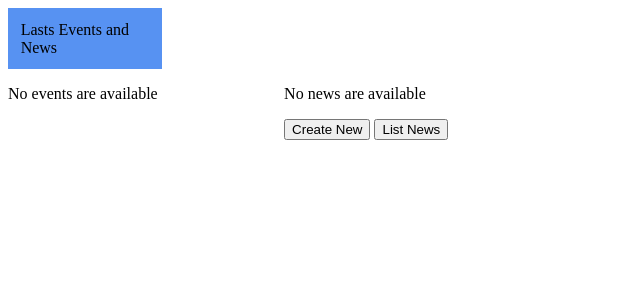
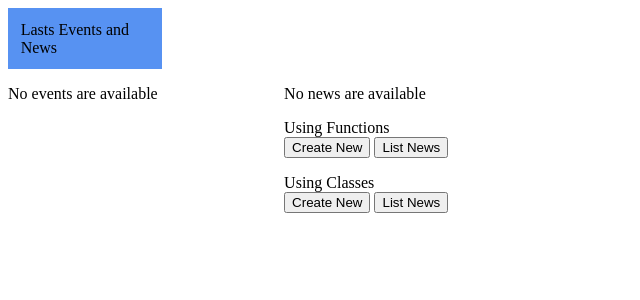
Before and after one commit to alesualam/Gymkana-formacion-Django, a Django app: page / in a window 1280 px wide. Shown: the top 300 px of the page, without its empty margins (0-640 px from the left). Run offline with Django 3.2, Linux system fonts and the light colour scheme; data that the repository does not hold is empty.

Commit message:
Creation listing view based classes

```diff
--- a/mysite/baseItems/models.py
+++ b/mysite/baseItems/models.py
@@ -30,4 +30,7 @@ class Event(BaseItems):
 
 @receiver(post_delete, sender=New)
 def delete_img(sender, **kwargs):
-    os.remove(kwargs.get('instance').image.path)
+    try:
+        os.remove(kwargs.get('instance').image.path)
+    except OSError:
+        pass
--- a/mysite/baseItems/templates/baseItems/index.html
+++ b/mysite/baseItems/templates/baseItems/index.html
@@ -28,7 +28,17 @@
         {% else %}
             <p>No news are available</p>
         {% endif %}
-        <a href="{% url 'baseItems:createNew' %}"><button type="button">Create New</button></a>
-        <a href="{% url 'baseItems:news' %}"><button type="button">List News</button></a>
+        <p>
+            Using Functions
+            <br/>
+            <a href="{% url 'baseItems:createNew' %}"><button type="button">Create New</button></a>
+            <a href="{% url 'baseItems:news' %}"><button type="button">List News</button></a>
+        </p>
+        <p>
+            Using Classes
+            <br/>
+            <a href="{% url 'baseItems:createNewClass' %}"><button type="button">Create New</button></a>
+            <a href="{% url 'baseItems:newsClass' %}"><button type="button">List News</button></a>
+        </p>
     </div>
 {% endblock %}
--- a/mysite/baseItems/urls.py
+++ b/mysite/baseItems/urls.py
@@ -10,4 +10,6 @@ urlpatterns = [
     url(r'^v1/new/create/$', views.new_create_v1, name='createNew'),
     url(r'^v1/new/update/(?P<new_id>[0-9]+)/$', views.new_update_v1, name='updateNew'),
     url(r'^v1/new/delete/(?P<new_id>[0-9]+)/$', views.new_delete_v1, name='deleteNew'),
+    url(r'^v2/news/$', views.ShowNews.as_view(), name='newsClass'),
+    url(r'^v2/new/create/$', views.NewCreate.as_view(), name='createNewClass'),
 ]
--- a/mysite/baseItems/views.py
+++ b/mysite/baseItems/views.py
@@ -3,6 +3,9 @@ from __future__ import unicode_literals
 from django.shortcuts import render, get_object_or_404
 from django.http import Http404
 from django.shortcuts import redirect
+from django.views.generic.edit import CreateView
+from django.views.generic.list import ListView
+from django.urls import reverse
 from .models import Event, New
 from .forms import NewsForm
 
@@ -73,7 +76,6 @@ def new_update_v1(request, new_id):
 def new_delete_v1(request, new_id):
     new = get_object_or_404(New, pk=new_id)
     if request.method == "POST":
-        import ipdb;ipdb.set_trace()
         new.delete()
         return redirect('baseItems:news')
 
@@ -81,3 +83,20 @@ def new_delete_v1(request, new_id):
         'new': new
     }
     return render(request, 'baseItems/confirmDelete.html', context)
+
+
+class ShowNews(ListView):
+    template_name = 'baseItems/news.html'
+    context_object_name = 'news'
+
+    def get_queryset(self):
+        return New.objects.order_by("-publish_date")
+
+
+class NewCreate(CreateView):
+    template_name = 'baseItems/newCreate.html'
+    model = New
+    fields = ['title', 'subtitle', 'body', 'image']
+
+    def get_success_url(self):
+        return reverse('baseItems:newsClass')
```
Also changed, not shown: mysite/baseItems/templates/baseItems/news.html (+4 -3 lines).
